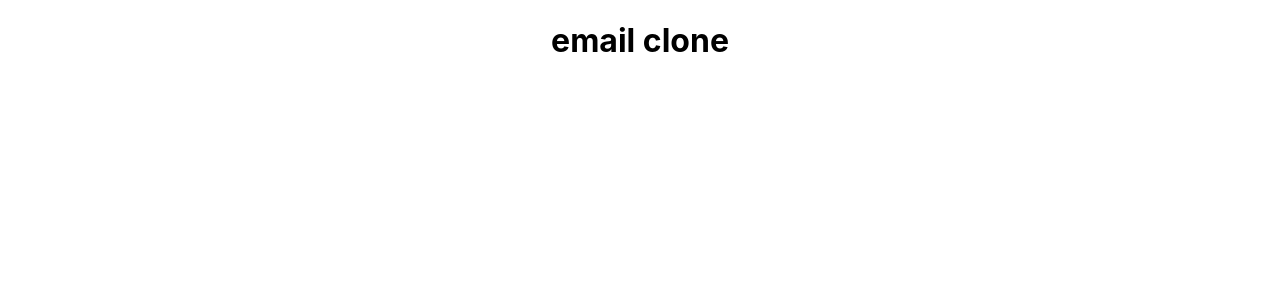
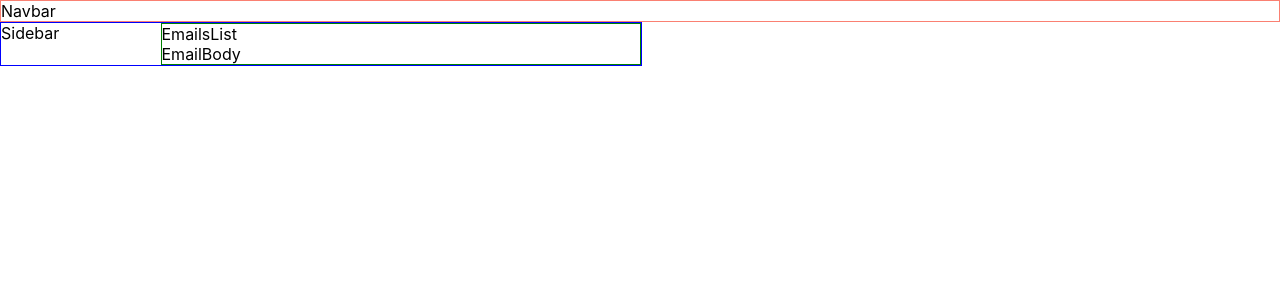
Before and after one commit to alespiridigliozzi/react-email-clone, a React (Create React App) app: page / in a window 1280 px wide. Shown: the top 300 px of the page. Built offline with nearby package versions, Linux system fonts and the light colour scheme.

Commit message:
structured main layout and components

```diff
--- a/src/App.js
+++ b/src/App.js
@@ -1,9 +1,16 @@
 import './App.scss';
+import Navbar from './Components/Navbar/Navbar';
+import Sidebar from './Components/Sidebar/Sidebar';
+import EmailsContainer from './Containers/EmailsContainer/EmailsContainer';
 
 function App() {
   return (
     <div className="App">
-      <h1>email clone</h1>
+      <Navbar />
+      <div className='main-container'>
+        <Sidebar />
+        <EmailsContainer />
+      </div>
     </div>
   );
 }
--- a/src/App.scss
+++ b/src/App.scss
@@ -1,38 +1,10 @@
 .App {
-  text-align: center;
+    display: grid;
+    grid-template-columns: repeat(2, 1fr);
 }
 
-.App-logo {
-  height: 40vmin;
-  pointer-events: none;
+.main-container {
+    border: 1px solid blue;
+    display: flex;
+    width: 100%;
 }
-
-@media (prefers-reduced-motion: no-preference) {
-  .App-logo {
-    animation: App-logo-spin infinite 20s linear;
-  }
-}
-
-.App-header {
-  background-color: #282c34;
-  min-height: 100vh;
-  display: flex;
-  flex-direction: column;
-  align-items: center;
-  justify-content: center;
-  font-size: calc(10px + 2vmin);
-  color: white;
-}
-
-.App-link {
-  color: #61dafb;
-}
-
-@keyframes App-logo-spin {
-  from {
-    transform: rotate(0deg);
-  }
-  to {
-    transform: rotate(360deg);
-  }
-}
--- /dev/null
+++ b/src/Components/EmailBody/EmailBody.jsx
@@ -0,0 +1,9 @@
+import React from 'react'
+
+const EmailBody = () => {
+  return (
+    <div>EmailBody</div>
+  )
+}
+
+export default EmailBody
--- /dev/null
+++ b/src/Components/EmailsList/EmailsList.jsx
@@ -0,0 +1,9 @@
+import React from 'react'
+
+const EmailsList = () => {
+  return (
+    <div>EmailsList</div>
+  )
+}
+
+export default EmailsList
--- /dev/null
+++ b/src/Components/Navbar/Navbar.jsx
@@ -0,0 +1,10 @@
+import React from 'react'
+import './Navbar.scss'
+
+const Navbar = () => {
+  return (
+    <nav className='navbar'>Navbar</nav>
+  )
+}
+
+export default Navbar
--- /dev/null
+++ b/src/Components/Navbar/Navbar.scss
@@ -0,0 +1,4 @@
+.navbar {
+    grid-column: 1 / -1;
+    border: 1px solid salmon;
+}
--- /dev/null
+++ b/src/Components/Sidebar/Sidebar.jsx
@@ -0,0 +1,10 @@
+import React from 'react'
+import './Sidebar.scss'
+
+const Sidebar = () => {
+  return (
+    <div className='sidebar'>Sidebar</div>
+  )
+}
+
+export default Sidebar
--- /dev/null
+++ b/src/Components/Sidebar/Sidebar.scss
@@ -0,0 +1,3 @@
+.sidebar {
+    width: 25%;
+}
--- /dev/null
+++ b/src/Containers/EmailsContainer/EmailsContainer.jsx
@@ -0,0 +1,15 @@
+import React from 'react'
+import EmailsList from '../../Components/EmailsList/EmailsList'
+import EmailBody from '../../Components/EmailBody/EmailBody'
+import './EmailsContainer.scss'
+
+const EmailsContainer = () => {
+  return (
+    <div className='emails-container'>
+        <EmailsList />
+        <EmailBody />
+    </div>
+  )
+}
+
+export default EmailsContainer
--- /dev/null
+++ b/src/Containers/EmailsContainer/EmailsContainer.scss
@@ -0,0 +1,4 @@
+.emails-container {
+    border: 1px solid green;
+    width: 75%;
+}
```
Also changed, not shown: src/Components/EmailBody/EmailBody.scss (added), src/Components/EmailsList/EmailsList.scss (added).
